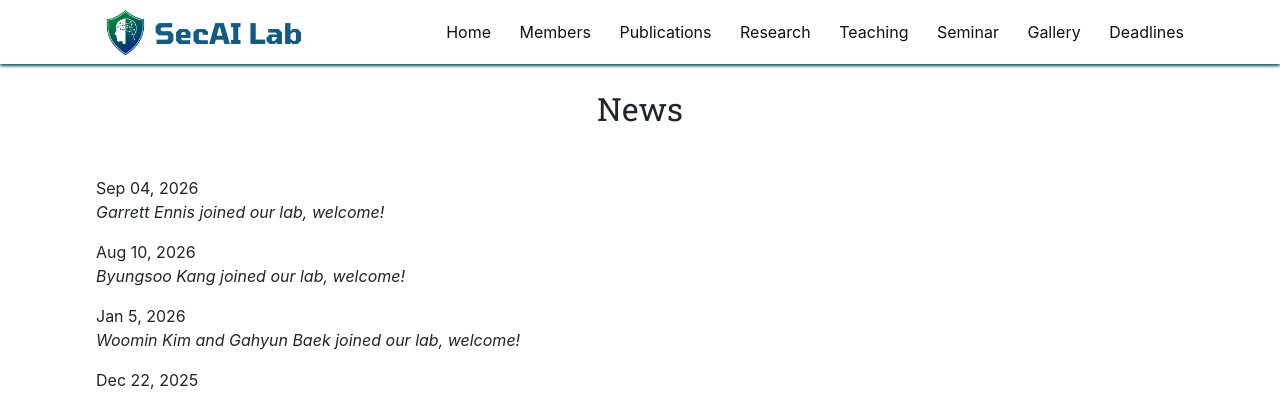
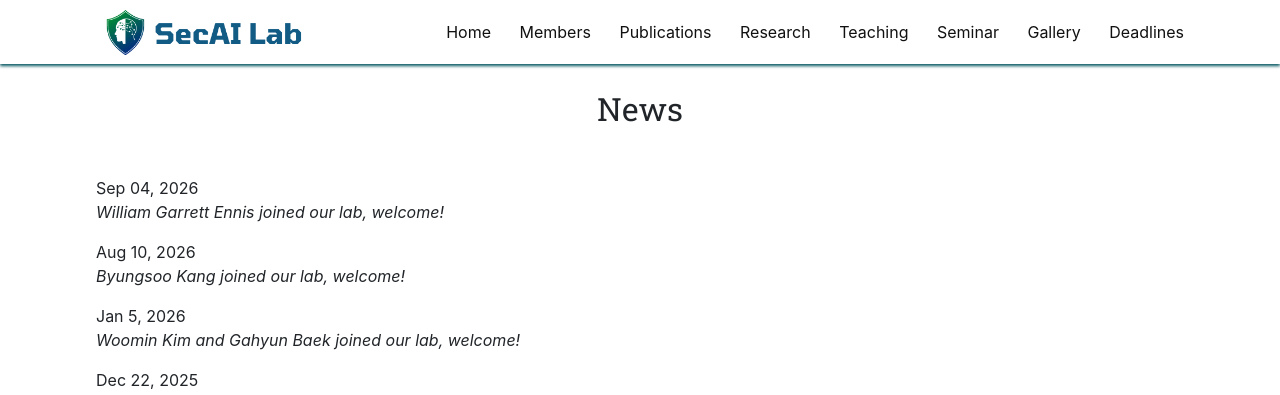
Before and after one commit to SecAI-Lab/secai-lab.github.io, a Jekyll site: the page built from pages/news.md, in a window 1280 px wide and 900 px high. Shown: the top 395 px of the window. Built offline with Jekyll 4.4.1, drawn with Linux system fonts in a browser that asks for light colours; nearby versions of some CDN libraries.

Commit message:
Edit members, news (William Garrett Ennis)

```diff
--- a/_data/msb_students.yml
+++ b/_data/msb_students.yml
@@ -15,7 +15,7 @@
   github: https://github.com/GahBaek
   joined: Spring 2026
 
-- name: Garrett Ennis
+- name: William Garrett Ennis
   photo: garrett.jpg
   info: Master student
   email: redrobe9 AT g.skku.edu
--- a/_data/news.yml
+++ b/_data/news.yml
@@ -1,5 +1,5 @@
 - date: Sep 04, 2026
-  headline: "Garrett Ennis joined our lab, welcome!"
+  headline: "William Garrett Ennis joined our lab, welcome!"
   id: 0
 
 - date: Aug 10, 2026
```
